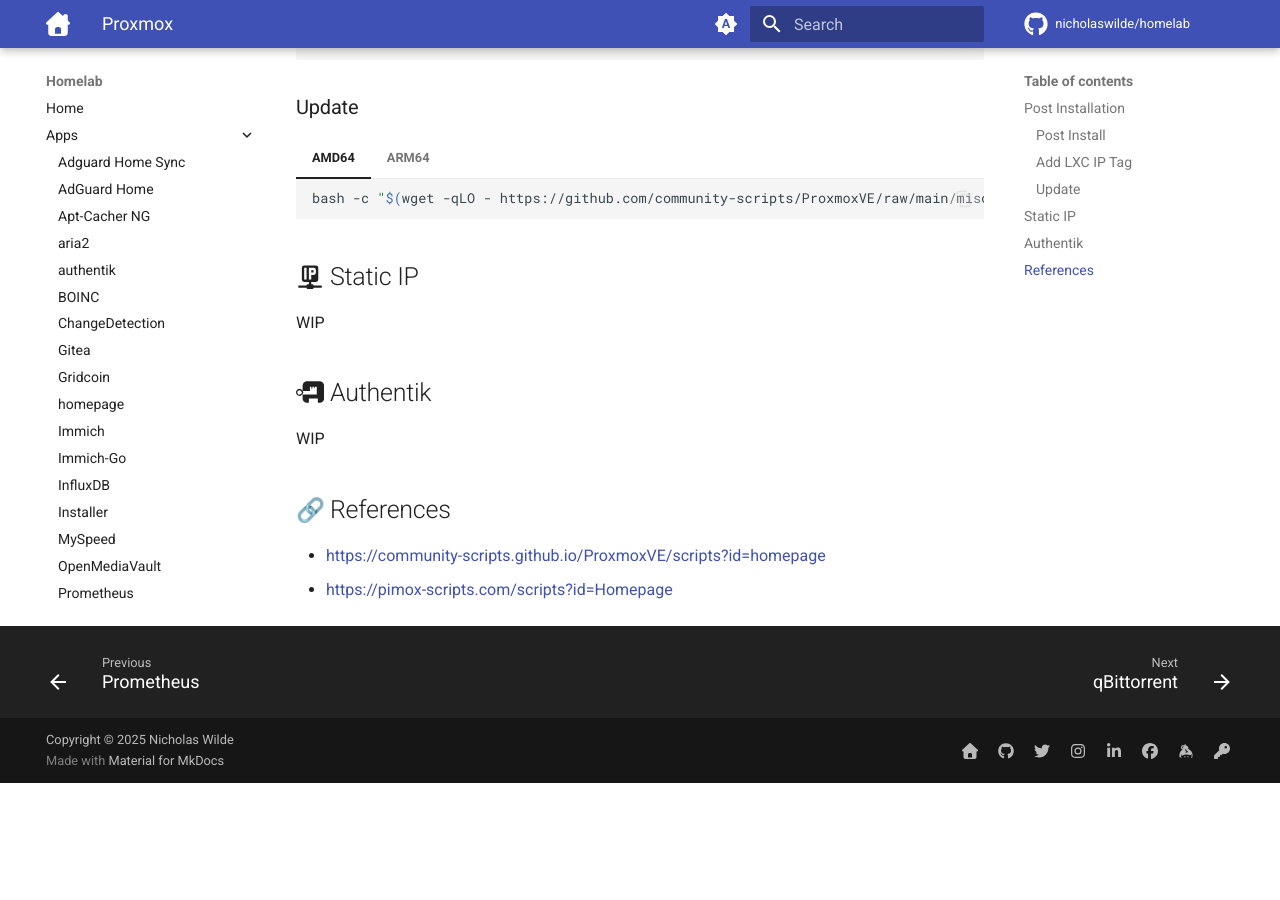
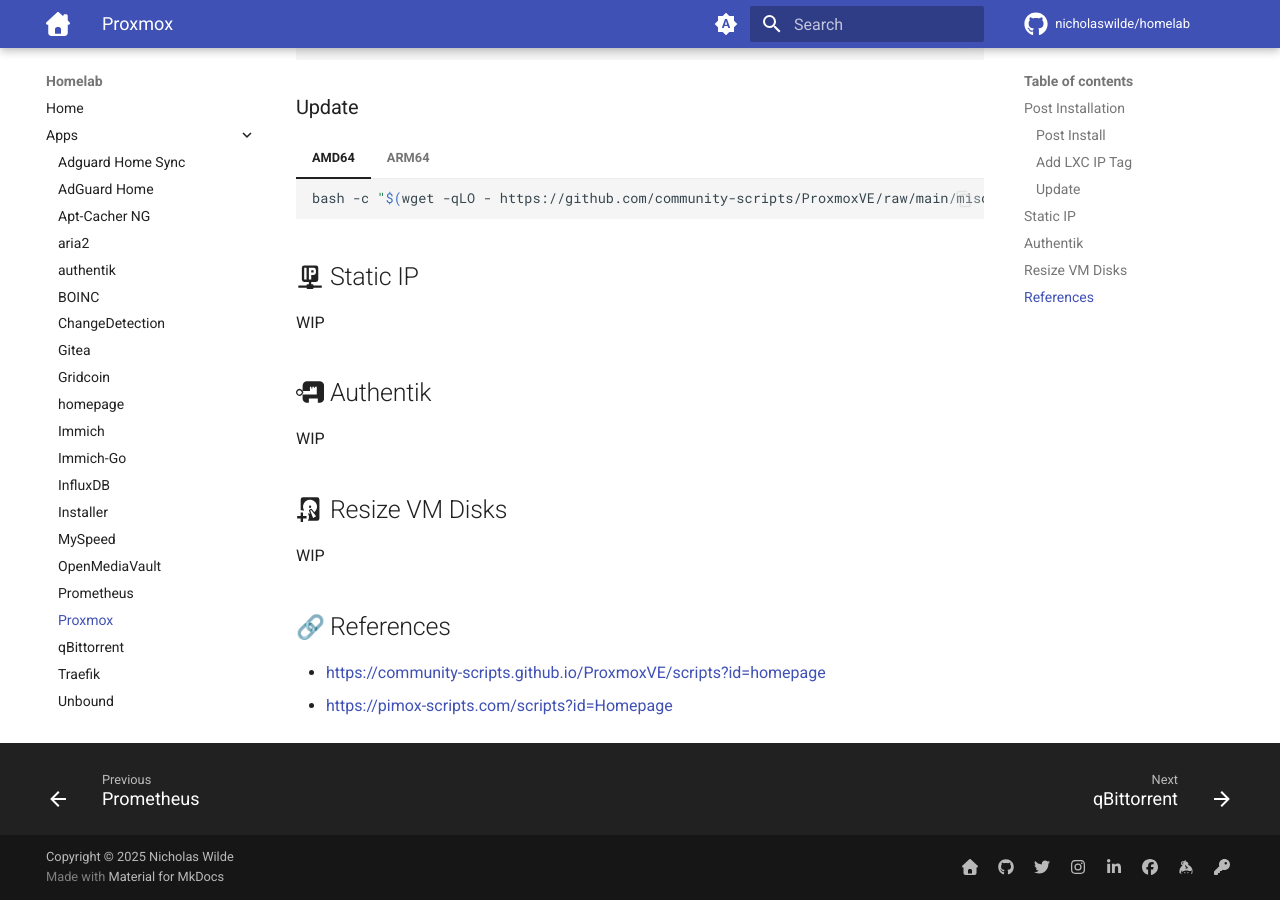
Before and after one commit to nicholaswilde/homelab, an MkDocs documentation site: the page built from docs/apps/proxmox.md, in a window 1280 px wide and 900 px high, scrolled down 579 px. Built offline with MkDocs 1.6.1 and Material for MkDocs 9.7.7, drawn with Linux system fonts in a browser that asks for light colours; emoji names are drawn with the system emoji font; comment, search, counter and statistics services are not loaded; before the commit the page ends 1362 px from its top, so only the background shows below that.

Commit message:
Update proxmox.md

```diff
--- a/docs/apps/proxmox.md
+++ b/docs/apps/proxmox.md
@@ -60,6 +60,10 @@
 
 WIP
 
+## :material-harddisk-plus: Resize VM Disks
+
+WIP
+
 ## :link: References
 
 - <https://community-scripts.github.io/ProxmoxVE/scripts?id=homepage>
```
